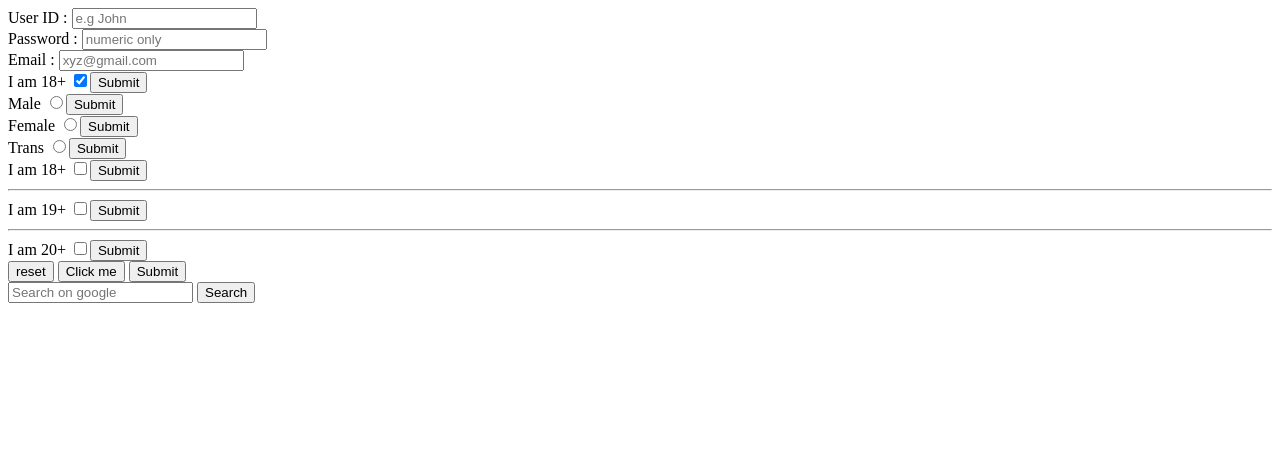
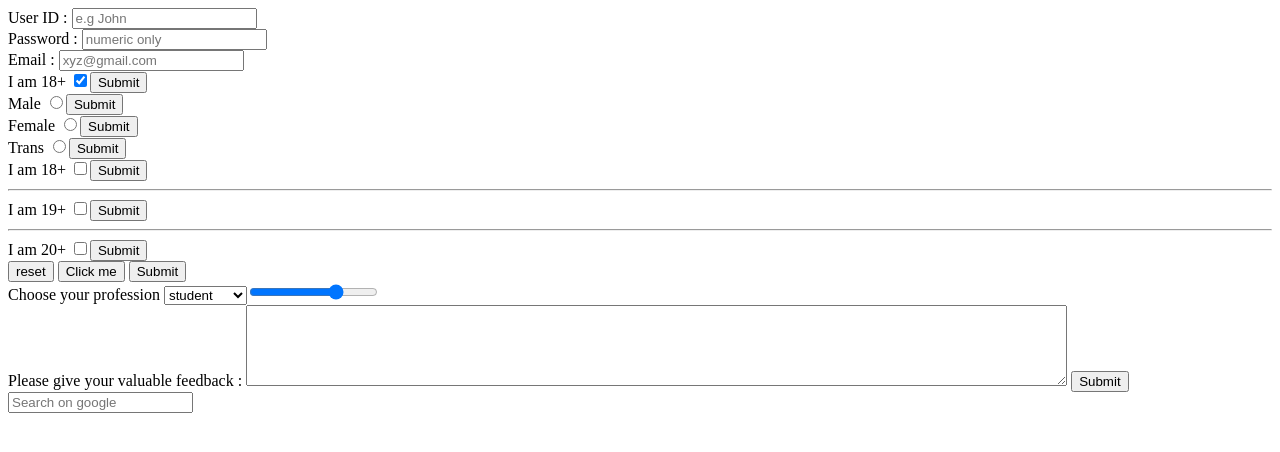
Before and after one commit to Mustasin-404/Full-stack-2026, a plain HTML site: page HTMLforms.html in a window 1280 px wide. Drawn offline with Linux system fonts and the light colour scheme.

Commit message:
html first

```diff
--- a/HTMLforms.html
+++ b/HTMLforms.html
@@ -56,18 +56,38 @@
          <label for="Age">I am 20+</label>
          <input type="checkbox" name="gen" id="Age"/><button>Submit</button><br/>
          </form>
-
         <button type="reset">reset</button>
         <input type="button" value="Click me">
         <input type="Submit">
+        <div>
+        Choose your profession
+        <!-- //dropdowns// kis naam se url me submit hoga value that will be passed to backend -->
+         <select name ="profession" id="profession">
+            <option value="student">student</option>
+            <option value="dev">Developer</option>
+          </div>
+          <div>
+            <label for="vol"> Select your volume level : </label>
+            <input
+              type="range"
+              id="vol"
+              min="0"
+              max="100"
+              step="10"
+              value="70"
+              />
+          </div>
+          <label for="feedback">Please give your valuable feedback : </label>
+           <textarea id="feedback" name="feedback" rows="5" cols="100"></textarea>
+            <button>Submit</button>
+            </select>
     </form>
 </body>
 </html>
 <!-- //input box is sending data to this URL -->
     <form action="https://www.google.com/search">
      <input type="text" id="x" placeholder="Search on google" name="q">
-       <button>Search</button>
-
+    </br>
     </form>
 </body>
 </html>
```
